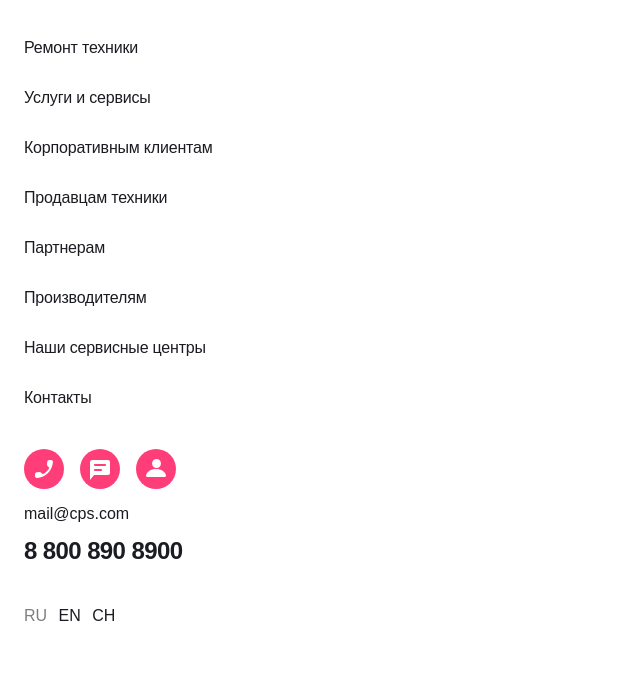
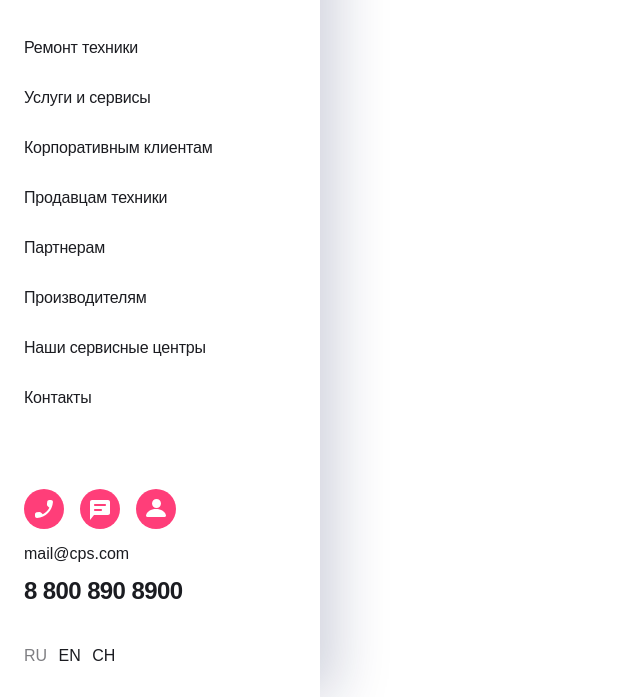
Before and after one commit to krik2004/maket1, a plain HTML site: page block_5_mobile_menu/index.html in a window 1280 px wide. Shown: the part 103-800 px from the top of the page, without its empty margins (0-640 px from the left). Drawn offline with Linux system fonts and the light colour scheme; a web font is replaced by a local one.

Commit message:
добавил тень, прибил футер вниз

```diff
--- a/block_5_mobile_menu/css/style.css
+++ b/block_5_mobile_menu/css/style.css
@@ -138,6 +138,7 @@ body {
 	background: #fff;
 	color: #1b1c21;
 	font-size: 16px;
+
 }
 
 .upper-menu {
@@ -150,6 +151,7 @@ body {
 	background: #fff;
 	justify-content: space-between;
 	gap: 17px;
+
 }
 
 .button {
@@ -206,7 +208,19 @@ body {
 
 /* футер */
 .menu__footer {
-	padding: 26px 0 0 24px;
+	padding: 26px 0 32px 24px;
+	margin-top: auto;
+
+}
+.body__wraper{
+	display: flex;
+	flex-direction: column;
+	position: fixed;
+    left: 0;
+    top: 0;
+    bottom: 0;
+    background: #fff;
+    box-shadow: 16px 0px 52px 0px rgba(14, 24, 80, 0.2), -2px 0px 4px 0px rgba(69, 79, 126, 0.02);
 }
 .menu__nav {
 	display: flex;
--- a/block_5_mobile_menu/index.html
+++ b/block_5_mobile_menu/index.html
@@ -10,6 +10,7 @@
 		<title>block_5_mobile_menu</title>
 	</head>
 	<body>
+		<div class="body__wraper">
 		<header class="menu__header">
 			<nav class="upper-menu desktop-float">
 				<button class="button burger-button desktop-hidden">
@@ -81,5 +82,6 @@
 				<li class="lang__item"><button class="lang__btn">CH</button></li>
 			</ul>
 		</footer>
+		</div>
 	</body>
 </html>
```
